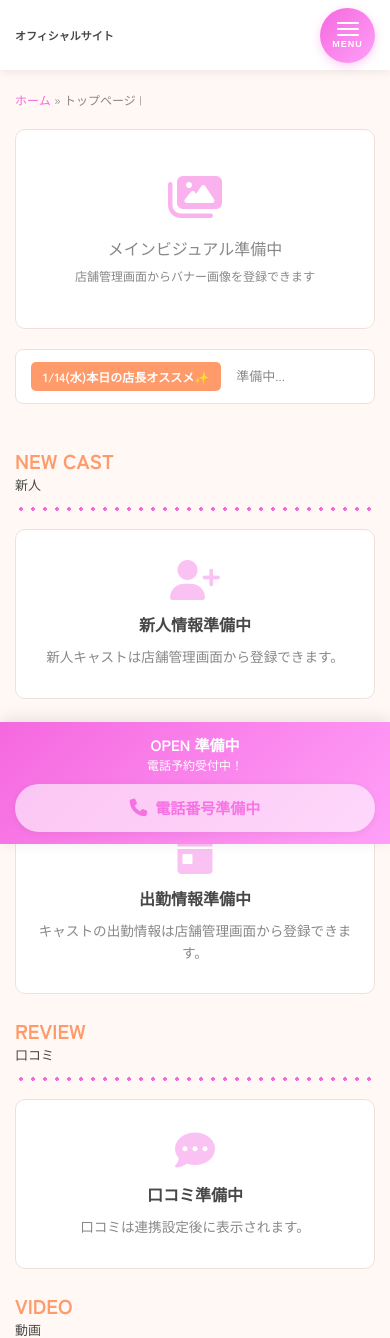
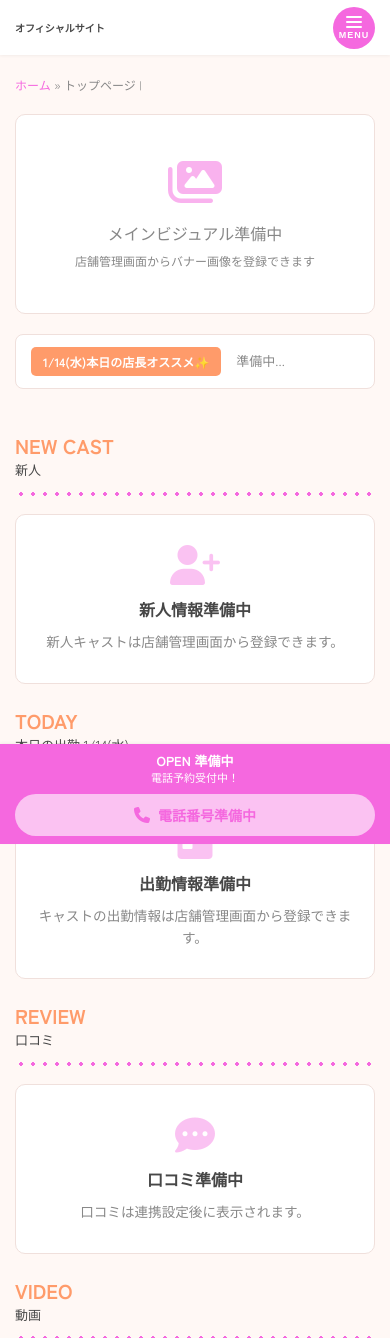
Before and after one commit to nasu0327/pullcass, a PHP site: page /app/front/top.php in a window 390 px wide. Shown: the top 1338 px of the page. Run offline with PHP 8.4, Linux system fonts and the light colour scheme; a user stored in the database is signed in; data that the repository does not hold is empty.

Commit message:
ヘッダー・フッターのスタイルを参考サイトに合わせて修正
ヘッダー:
- 高さを60pxに縮小
- 背景を純粋な白に変更（透過なし）
- シャドウを薄く
- ロゴ・ボタンサイズを調整
- メニューボタンのグラデーションを単色に

固定フッター:
- グラデーションを単色ピンクに変更
- 高さ・パディングを縮小
- シャドウを薄く
- フォントサイズ・ボタンサイズを調整

```diff
--- a/www/app/front/top.php
+++ b/www/app/front/top.php
@@ -101,8 +101,8 @@ $dayOfWeek = ['日', '月', '火', '水', '木', '金', '土'][date('w')];
             min-height: 100vh;
             display: flex;
             flex-direction: column;
-            padding-top: 70px;
-            padding-bottom: 80px;
+            padding-top: 60px;
+            padding-bottom: 60px;
         }
 
         /* ==================== ヘッダー ==================== */
@@ -112,9 +112,9 @@ $dayOfWeek = ['日', '月', '火', '水', '木', '金', '土'][date('w')];
             left: 0;
             width: 100%;
             z-index: 1000;
-            background: rgba(255, 255, 255, 0.98);
-            box-shadow: 0 2px 10px rgba(0, 0, 0, 0.08);
-            height: 70px;
+            background: #ffffff;
+            box-shadow: 0 1px 3px rgba(0, 0, 0, 0.05);
+            height: 60px;
             display: flex;
             align-items: center;
         }
@@ -137,10 +137,10 @@ $dayOfWeek = ['日', '月', '火', '水', '木', '金', '土'][date('w')];
         }
 
         .logo-image {
-            width: 50px;
-            height: 50px;
+            width: 40px;
+            height: 40px;
             object-fit: contain;
-            margin-right: 12px;
+            margin-right: 10px;
         }
 
         .logo-text {
@@ -149,14 +149,14 @@ $dayOfWeek = ['日', '月', '火', '水', '木', '金', '土'][date('w')];
         }
 
         .logo-main-title {
-            font-size: 15px;
+            font-size: 14px;
             font-weight: 700;
             color: var(--color-text);
             line-height: 1.3;
         }
 
         .logo-sub-title {
-            font-size: 13px;
+            font-size: 12px;
             font-weight: 700;
             color: var(--color-text);
             line-height: 1.3;
@@ -164,19 +164,19 @@ $dayOfWeek = ['日', '月', '火', '水', '木', '金', '土'][date('w')];
 
         /* ハンバーガーメニューボタン */
         .hamburger-button {
-            width: 55px;
-            height: 55px;
+            width: 48px;
+            height: 48px;
             display: flex;
             flex-direction: column;
             align-items: center;
             justify-content: center;
-            background: linear-gradient(135deg, var(--color-primary), var(--color-primary-light));
+            background: var(--color-primary);
             color: var(--color-btn-text);
             border-radius: 50%;
             border: none;
             cursor: pointer;
             transition: transform 0.2s;
-            box-shadow: 0 3px 10px rgba(245, 104, 223, 0.3);
+            box-shadow: none;
         }
 
         .hamburger-button:hover {
@@ -186,12 +186,12 @@ $dayOfWeek = ['日', '月', '火', '水', '木', '金', '土'][date('w')];
         .hamburger-lines {
             display: flex;
             flex-direction: column;
-            gap: 4px;
-            margin-bottom: 3px;
+            gap: 3px;
+            margin-bottom: 2px;
         }
 
         .hamburger-line {
-            width: 22px;
+            width: 18px;
             height: 2px;
             background: var(--color-btn-text);
             border-radius: 1px;
@@ -473,10 +473,10 @@ $dayOfWeek = ['日', '月', '火', '水', '木', '金', '土'][date('w')];
             bottom: 0;
             left: 0;
             width: 100%;
-            background: linear-gradient(135deg, var(--color-primary), var(--color-primary-light));
-            padding: 12px 15px;
+            background: var(--color-primary);
+            padding: 8px 15px;
             z-index: 1000;
-            box-shadow: 0 -3px 15px rgba(0, 0, 0, 0.1);
+            box-shadow: 0 -1px 3px rgba(0, 0, 0, 0.05);
         }
 
         .fixed-footer-container {
@@ -489,13 +489,13 @@ $dayOfWeek = ['日', '月', '火', '水', '木', '金', '土'][date('w')];
 
         .fixed-footer-info {
             color: var(--color-btn-text);
-            font-size: 12px;
-            line-height: 1.5;
+            font-size: 11px;
+            line-height: 1.4;
         }
 
         .fixed-footer-info .open-hours {
             font-weight: 700;
-            font-size: 15px;
+            font-size: 13px;
         }
 
         .phone-button {
@@ -504,13 +504,13 @@ $dayOfWeek = ['日', '月', '火', '水', '木', '金', '土'][date('w')];
             gap: 8px;
             background: var(--color-btn-text);
             color: var(--color-primary);
-            padding: 12px 25px;
-            border-radius: 30px;
+            padding: 10px 20px;
+            border-radius: 25px;
             text-decoration: none;
             font-weight: 700;
-            font-size: 15px;
+            font-size: 14px;
             transition: transform 0.2s;
-            box-shadow: 0 2px 10px rgba(0, 0, 0, 0.1);
+            box-shadow: none;
         }
 
         .phone-button:hover {
@@ -518,7 +518,7 @@ $dayOfWeek = ['日', '月', '火', '水', '木', '金', '土'][date('w')];
         }
 
         .phone-button i {
-            font-size: 1.1rem;
+            font-size: 1rem;
         }
 
         /* ==================== 通常フッター ==================== */
@@ -561,17 +561,40 @@ $dayOfWeek = ['日', '月', '火', '水', '木', '金', '土'][date('w')];
 
         /* ==================== レスポンシブ ==================== */
         @media (max-width: 600px) {
+            body {
+                padding-top: 55px;
+                padding-bottom: 55px;
+            }
+
+            .site-header {
+                height: 55px;
+            }
+
+            .logo-image {
+                width: 35px;
+                height: 35px;
+            }
+
             .logo-main-title {
-                font-size: 13px;
+                font-size: 12px;
             }
 
             .logo-sub-title {
-                font-size: 11px;
+                font-size: 10px;
+            }
+
+            .hamburger-button {
+                width: 42px;
+                height: 42px;
+            }
+
+            .hamburger-line {
+                width: 16px;
             }
 
             .fixed-footer-container {
                 flex-direction: column;
-                gap: 10px;
+                gap: 8px;
             }
 
             .fixed-footer-info {
```
